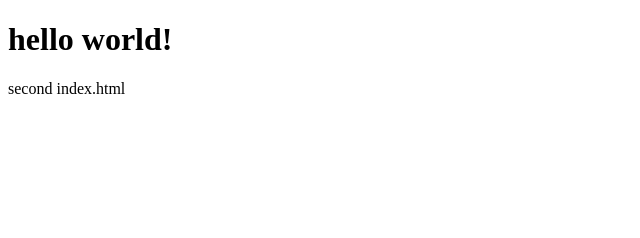
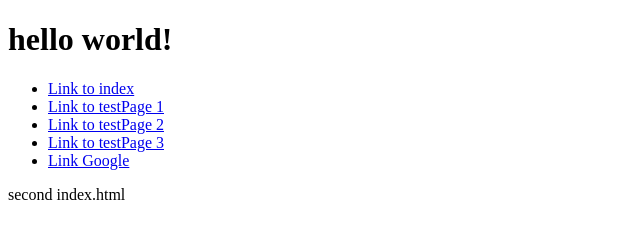
Before and after one commit to pribaudo15/pribaudo15.github.io, a plain HTML site: page index.html in a window 1280 px wide. Shown: the whole page, without its empty margins (0-640 px from the left). Drawn offline with Linux system fonts and the light colour scheme.

Commit message:
Update index.html

```diff
--- a/index.html
+++ b/index.html
@@ -5,6 +5,16 @@
 </head>
 <body>
   <h1>hello world!</h1>
+  <!-- start of navigation system-->
+  <ul>
+<li><a href="index.html">Link to index</a></li>
+<li><a href="testPage1.html">Link to testPage 1</a></li>
+<li><a href="testPage2.html">Link to testPage 2</a></li>
+<li><a href="TestPage3.html">Link to testPage 3</a></li>
+<li><a href="http://www.google.com" target="_blank">Link Google</a></li>
+</ul>
+    <!-- end of navigation system-->
+
   second index.html
 </body>
 
```
